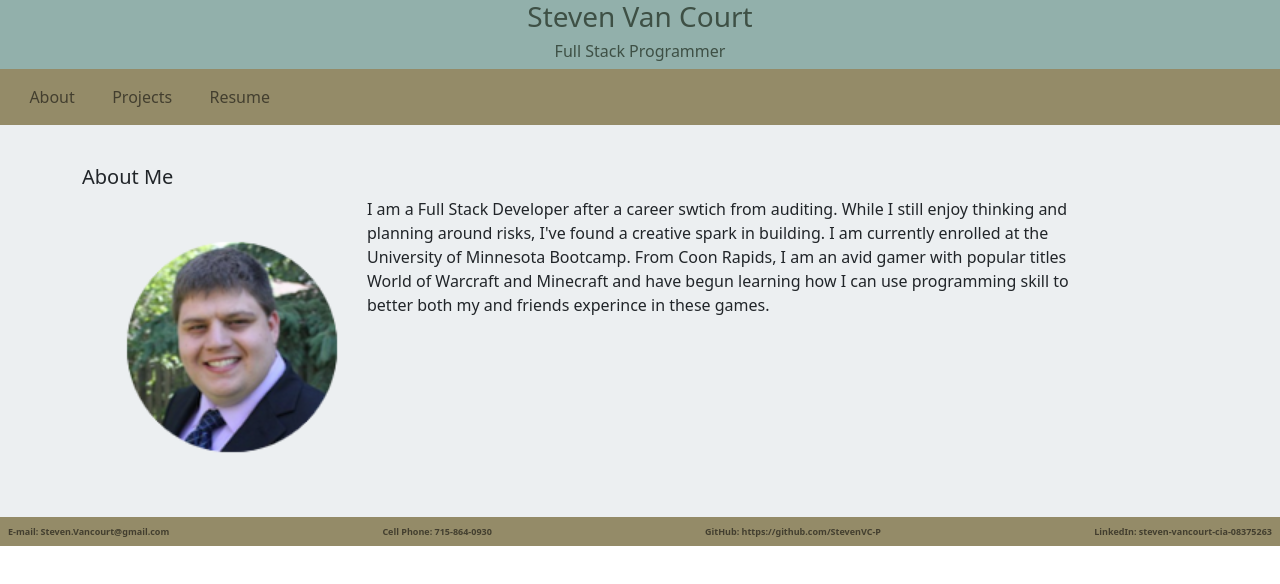
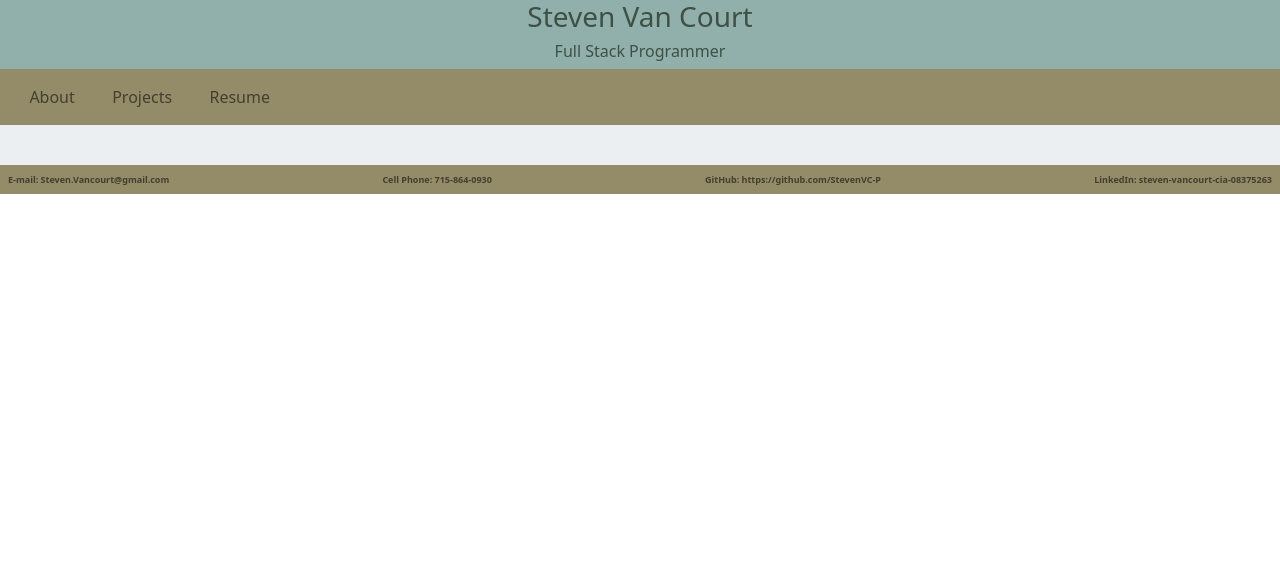
Before and after one commit to StevenVC-P/react_portfolio, a React (Create React App) app: page /test_repository/ in a window 1280 px wide. Shown: the top 584 px of the page. Built offline with nearby package versions, Linux system fonts and the light colour scheme.

Commit message:
changed base name to 'process.env.PUBLIC_URL'

```diff
--- a/src/App.js
+++ b/src/App.js
@@ -8,11 +8,11 @@ import Wrapper from "./components/Wrapper";
 
 function App() {
   return (
-    <Router basename="/test_repository">
+    <Router basename={process.env.PUBLIC_URL}>
       <div>
         <Header />
         <Wrapper>
-          <Route exact path="*" component={About} />
+          <Route exact path="/" component={About} />
           <Route exact path="/about" component={About} />
           <Route exact path="/projects" component={Projects} />
         </Wrapper>
```
